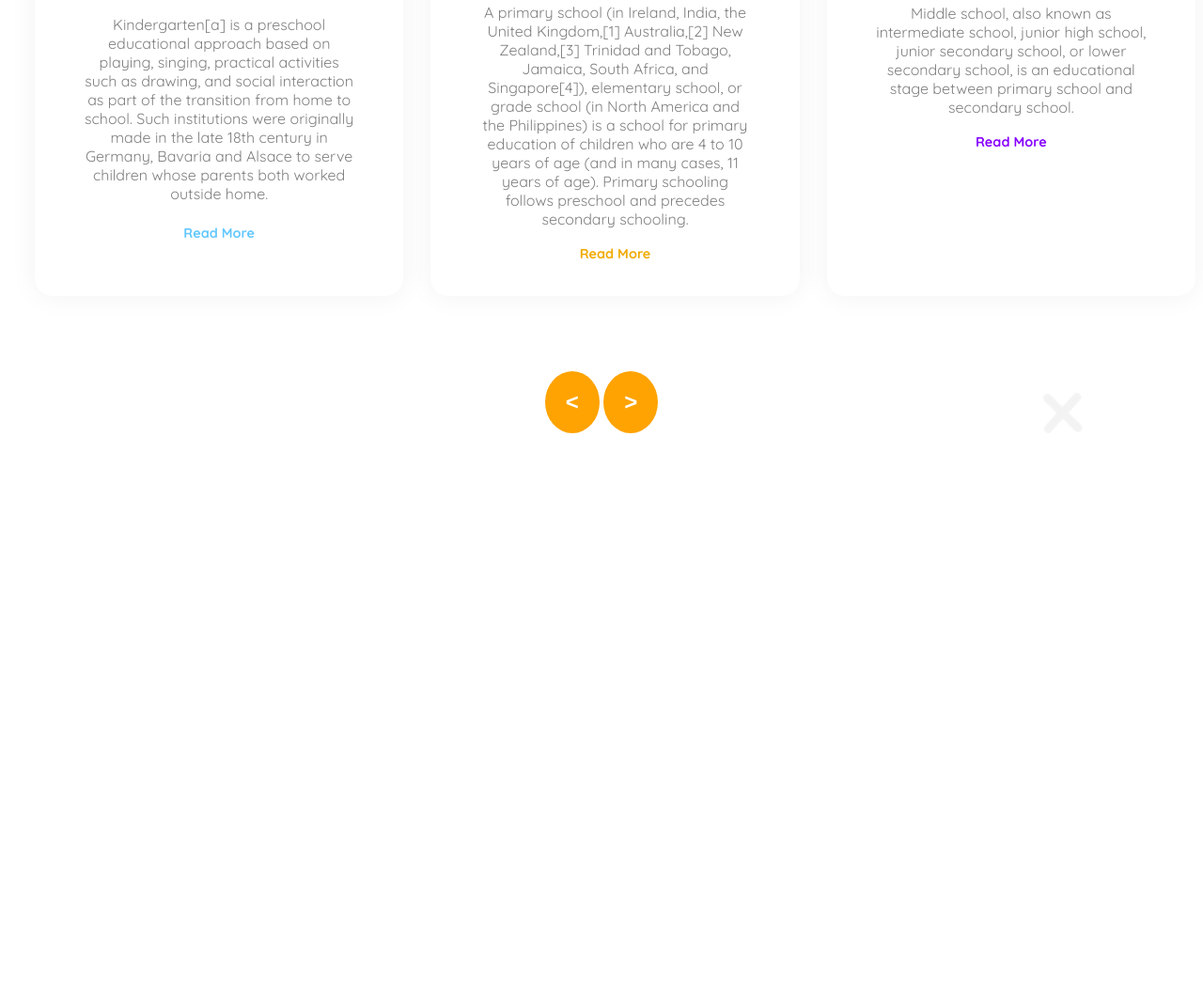
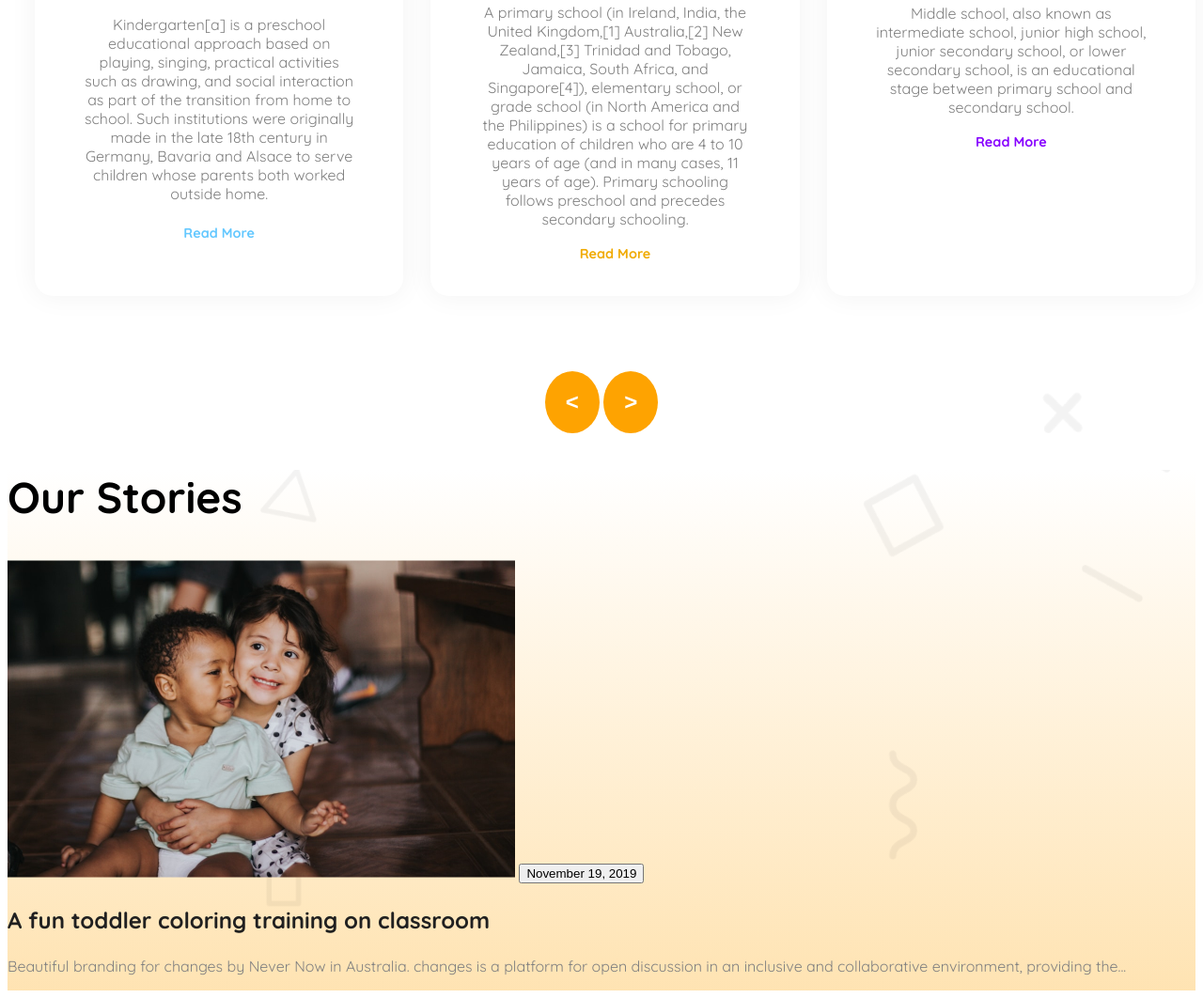
Before and after one commit to soumen01xninja/assignment-test-2, a plain HTML site: page index.html in a window 1280 px wide. Shown: the part 1060-2122 px from the top of the page at 94% size. Before the commit the page ends 1529 px from the top, so only its background shows below. Drawn offline with Linux system fonts and the light colour scheme.

Commit message:
today work

```diff
--- a/index.html
+++ b/index.html
@@ -98,7 +98,33 @@
                 </div>
               </section>
 
-              <section>
+              <!-- our class section start -->
+
+              <section class="grade">
+                <div class="stories">
+                    <h1 class="standard-title">Our Stories</h1>
+                    <div class="display-flex">
+                        <div class="first-story">
+                            <img src="assets/story-1.png" alt="">
+                            <button class="btn-badge">November 19, 2019</button>
+                            <h3 class="school-title">A fun toddler coloring training on
+                                classroom</h3>
+                                <p class="school-description" >Beautiful branding for changes by Never Now in Australia.
+                                    changes is a platform for open discussion in an inclusive and
+                                    collaborative environment, providing the...</p>
+
+                        </div>
+
+                        <div class="second-story">
+
+                        </div>
+
+                    </div>
+
+
+
+                </div>
+
 
               </section>
 
--- a/styles/assignment-test-2.css
+++ b/styles/assignment-test-2.css
@@ -206,6 +206,15 @@ header{
     margin-top: 80px;
 }
 
+/* our stories section start */
+.grade{
+    background-image: url(../assets/bg.png),linear-gradient(0.00deg, rgba(254, 163, 1, 0.3),rgba(255, 255, 255, 0.3) 100%);
+    background-size: cover;
+   background-repeat: no-repeat;
+   background-position: center;
+
+
+}
 
 /* Responsive part */
 @media screen and (max-width :576px) {
```
